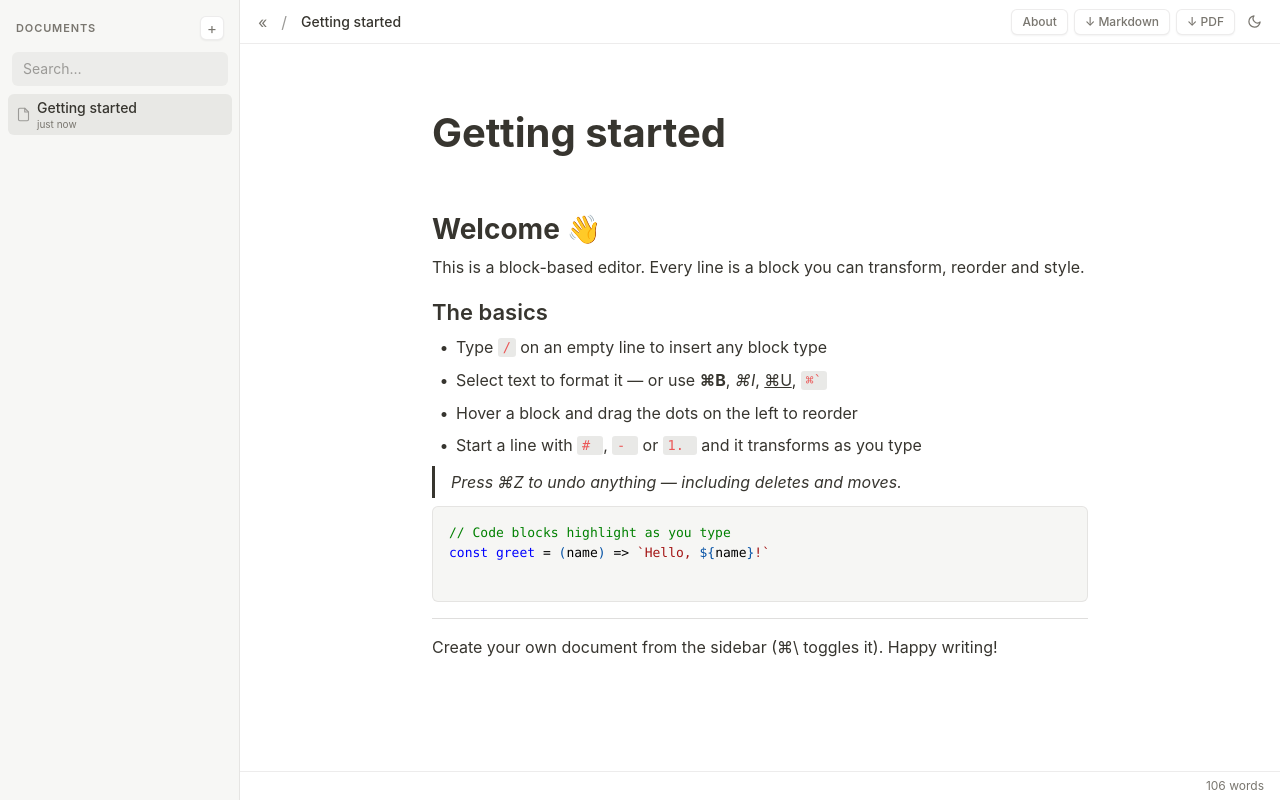
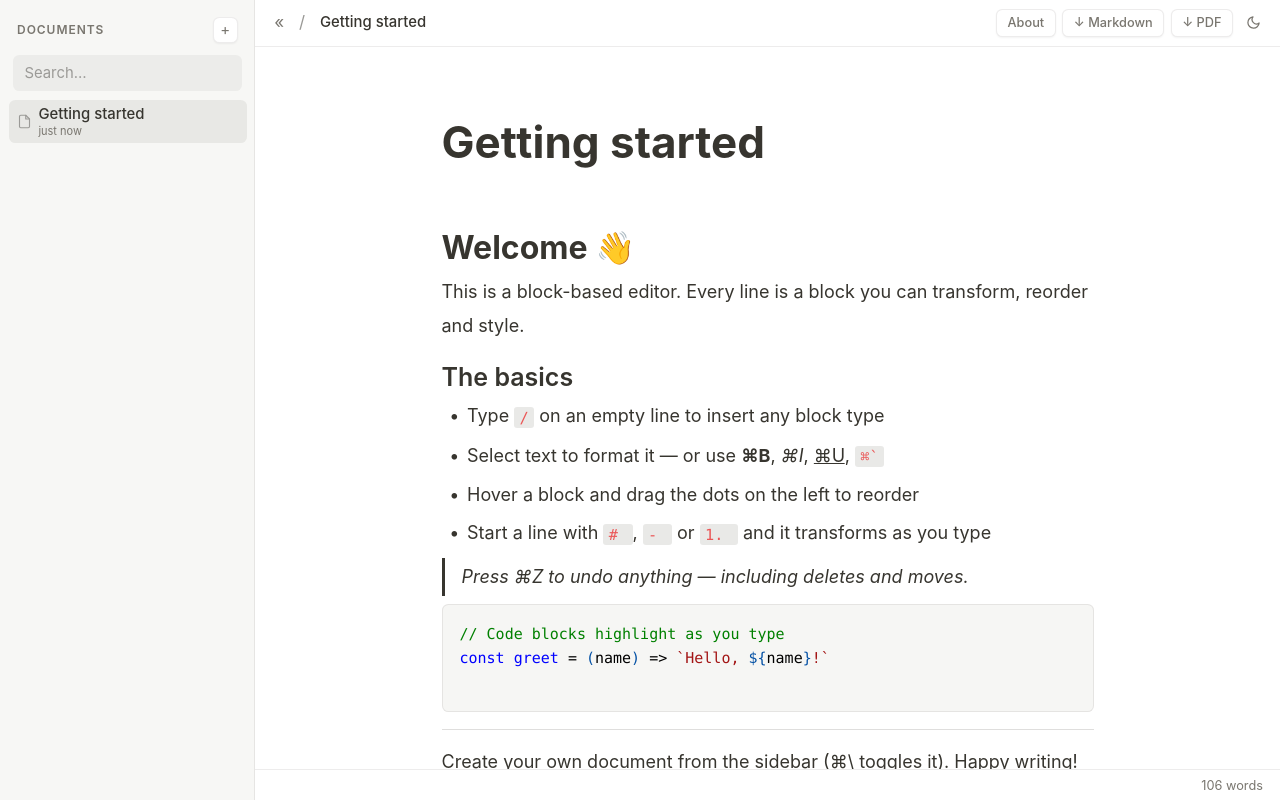
Before and after one commit to shreywadmalwar/notion-block-editor, a React (Vite) app: page / in a window 1280 px wide. Built offline with nearby package versions, Linux system fonts and the light colour scheme.

Commit message:
style: larger type across the app
Root font-size rises to 17px so every rem-based label and control
scales together; editor body text goes 16 to 18px with looser leading,
headings to 32/25/20, titles to 44px, code to 15px, and sidebar
metadata up a step to match.

```diff
--- a/src/blocks/CodeBlock.jsx
+++ b/src/blocks/CodeBlock.jsx
@@ -61,7 +61,7 @@ export default function CodeBlock({ block, editor }) {
 
   // Shared metrics for both layers — any drift between textarea and pre
   // misaligns the caret from the text it appears to edit.
-  const sharedStyle = 'font-mono text-[13px] leading-[1.6] p-4 whitespace-pre-wrap break-words'
+  const sharedStyle = 'font-mono text-[15px] leading-[1.6] p-4 whitespace-pre-wrap break-words'
 
   return (
     <div className="group/code relative my-1 rounded-md bg-codebg border border-line">
--- a/src/blocks/HeadingBlock.jsx
+++ b/src/blocks/HeadingBlock.jsx
@@ -7,9 +7,9 @@ import ContentEditable from '../components/ContentEditable'
 import { BlockType } from '../types/blockTypes'
 
 const STYLES = {
-  [BlockType.HEADING1]: { tag: 'h1', className: 'text-[28px] font-bold leading-tight pt-6 pb-1' },
-  [BlockType.HEADING2]: { tag: 'h2', className: 'text-[22px] font-semibold leading-tight pt-4 pb-1' },
-  [BlockType.HEADING3]: { tag: 'h3', className: 'text-[18px] font-semibold leading-tight pt-3 pb-0.5' },
+  [BlockType.HEADING1]: { tag: 'h1', className: 'text-[32px] font-bold leading-tight pt-6 pb-1' },
+  [BlockType.HEADING2]: { tag: 'h2', className: 'text-[25px] font-semibold leading-tight pt-4 pb-1' },
+  [BlockType.HEADING3]: { tag: 'h3', className: 'text-[20px] font-semibold leading-tight pt-3 pb-0.5' },
 }
 
 export default function HeadingBlock({ block, editor, onKeyDown }) {
--- a/src/blocks/ListBlock.jsx
+++ b/src/blocks/ListBlock.jsx
@@ -14,7 +14,7 @@ export default function ListBlock({ block, editor, onKeyDown, number }) {
 
   return (
     <div className="flex items-start py-0.5" style={{ paddingLeft: indentPx }}>
-      <span className="w-6 shrink-0 select-none text-[16px] leading-7 text-ink text-center">
+      <span className="w-6 shrink-0 select-none text-[18px] leading-8 text-ink text-center">
         {block.type === BlockType.BULLETED ? '•' : `${number}.`}
       </span>
       <ContentEditable
@@ -22,7 +22,7 @@ export default function ListBlock({ block, editor, onKeyDown, number }) {
         editor={editor}
         onKeyDown={onKeyDown}
         placeholder="List item"
-        className="flex-1 text-[16px] leading-7 text-ink"
+        className="flex-1 text-[18px] leading-8 text-ink"
       />
     </div>
   )
--- a/src/blocks/ParagraphBlock.jsx
+++ b/src/blocks/ParagraphBlock.jsx
@@ -14,7 +14,7 @@ export default function ParagraphBlock({ block, editor, onKeyDown }) {
         editor={editor}
         onKeyDown={onKeyDown}
         placeholder={focused ? "Type '/' for commands…" : ''}
-        className="text-[16px] leading-7 text-ink py-0.5"
+        className="text-[18px] leading-8 text-ink py-0.5"
       />
     </div>
   )
--- a/src/blocks/QuoteBlock.jsx
+++ b/src/blocks/QuoteBlock.jsx
@@ -11,7 +11,7 @@ export default function QuoteBlock({ block, editor, onKeyDown }) {
         editor={editor}
         onKeyDown={onKeyDown}
         placeholder="Empty quote"
-        className="text-[16px] leading-7 text-ink italic py-0.5"
+        className="text-[18px] leading-8 text-ink italic py-0.5"
       />
     </blockquote>
   )
--- a/src/components/About.jsx
+++ b/src/components/About.jsx
@@ -6,9 +6,9 @@ export default function About({ onBack }) {
   return (
     <div className="flex h-full flex-1 flex-col overflow-y-auto">
       <div className="mx-auto w-full max-w-[720px] flex-1 px-8 pb-32 pt-16">
-        <h1 className="mb-6 text-[40px] font-bold leading-tight text-ink">About this project</h1>
+        <h1 className="mb-6 text-[44px] font-bold leading-tight text-ink">About this project</h1>
 
-        <div className="space-y-5 text-[16px] leading-7 text-ink">
+        <div className="space-y-5 text-[18px] leading-8 text-ink">
           <p>
             This is a block based text editor, built in the style of Notion.
             Everything you write lives in blocks. A block can be a paragraph,
@@ -17,7 +17,7 @@ export default function About({ onBack }) {
             style the text inside them.
           </p>
 
-          <h2 className="pt-4 text-[22px] font-semibold">Why blocks?</h2>
+          <h2 className="pt-4 text-[24px] font-semibold">Why blocks?</h2>
           <p>
             A normal text editor treats your document as one long stream of
             text. That makes it hard to move a section, or turn a paragraph
@@ -26,7 +26,7 @@ export default function About({ onBack }) {
             on its own. The rest of the document stays untouched.
           </p>
 
-          <h2 className="pt-4 text-[22px] font-semibold">What it can do</h2>
+          <h2 className="pt-4 text-[24px] font-semibold">What it can do</h2>
           <ul className="list-disc space-y-2 pl-6">
             <li>Type <code>/</code> on an empty line to pick a block type from a menu.</li>
             <li>Start a line with <code>#</code>, <code>-</code> or <code>1.</code> and a space, and the block changes as you type.</li>
@@ -39,7 +39,7 @@ export default function About({ onBack }) {
             <li>Switch between a light and a dark look from the top bar.</li>
           </ul>
 
-          <h2 className="pt-4 text-[22px] font-semibold">Where your writing goes</h2>
+          <h2 className="pt-4 text-[24px] font-semibold">Where your writing goes</h2>
           <p>
             Nowhere. There is no server and no account. Your documents are
             saved inside your own browser, in a small storage area that
@@ -50,7 +50,7 @@ export default function About({ onBack }) {
             about.
           </p>
 
-          <h2 className="pt-4 text-[22px] font-semibold">How it is built</h2>
+          <h2 className="pt-4 text-[24px] font-semibold">How it is built</h2>
           <p>
             The app is written in JavaScript with React and built with Vite.
             Styling is done with Tailwind CSS. Drag and drop comes from the
--- a/src/components/DocumentList.jsx
+++ b/src/components/DocumentList.jsx
@@ -77,7 +77,7 @@ function DocumentRow({ doc, isActive, onSelect, onRename, onDelete }) {
           <span className={`block truncate ${isActive ? 'font-medium' : ''}`}>
             {doc.title || 'Untitled'}
           </span>
-          <span className="block text-[10px] leading-tight text-ink-light">
+          <span className="block text-[11px] leading-tight text-ink-light">
             {timeAgo(doc.updatedAt)}
           </span>
         </span>
--- a/src/components/Editor.jsx
+++ b/src/components/Editor.jsx
@@ -234,7 +234,7 @@ export default function Editor({ doc, onBlocksChange, onTitleChange }) {
             }
           }}
           placeholder="Untitled"
-          className="mb-6 w-full resize-none overflow-hidden bg-transparent text-[40px] font-bold leading-tight text-ink outline-none placeholder:text-faint print-title"
+          className="mb-6 w-full resize-none overflow-hidden bg-transparent text-[44px] font-bold leading-tight text-ink outline-none placeholder:text-faint print-title"
         />
 
         <div ref={contentRef}>
--- a/src/components/Sidebar.jsx
+++ b/src/components/Sidebar.jsx
@@ -37,7 +37,7 @@ export default function Sidebar({
         {/* A quiet uppercase label with a bordered + that reads as a real
             control, not a stray glyph. */}
         <div className="flex items-center justify-between px-4 pb-3">
-          <span className="text-[11px] font-semibold uppercase tracking-[0.08em] text-ink-light">
+          <span className="text-[12px] font-semibold uppercase tracking-[0.08em] text-ink-light">
             Documents
           </span>
           <button
--- a/src/index.css
+++ b/src/index.css
@@ -36,6 +36,13 @@
   --text-1: rgba(255, 255, 255, 0.96);
   --text-2: rgba(255, 255, 255, 0.78);
   --text-3: rgba(255, 255, 255, 0.35);
+}
+
+/* Global type scale: Tailwind's text-xs/sm/base are rem-based, so raising
+   the root size enlarges every label, menu and control in one move. The
+   editor's own px sizes are bumped alongside in their components. */
+html {
+  font-size: 17px;
 }
 
 /* The system font stack Notion itself uses — instantly familiar, zero
```
